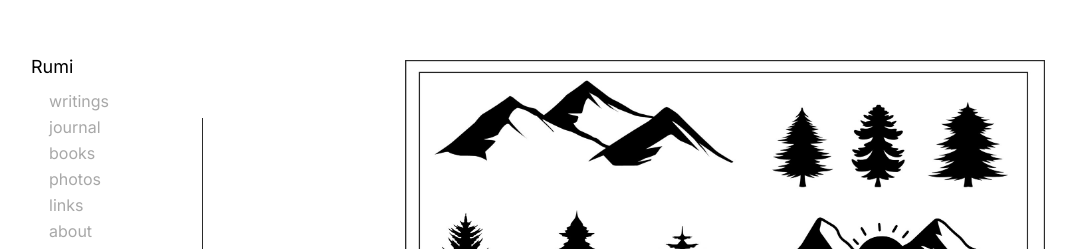
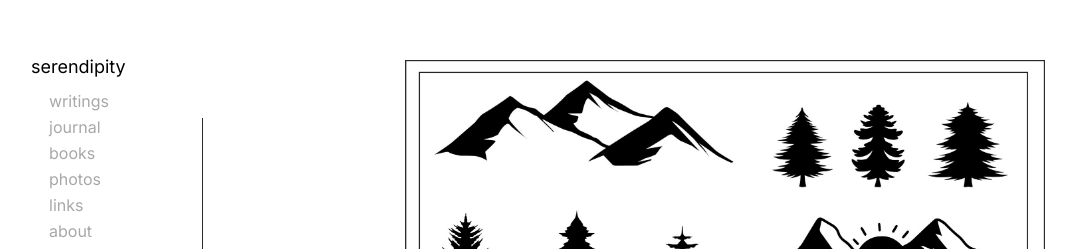
Before and after one commit to nazirmusawer/nazirmusawer.github.io, a Jekyll site: the page built from photos.md, in a window 1280 px wide. Shown: the top 249 px of the page, without its empty margins (25-1101 px from the left). Built offline with Jekyll 4.4.1, drawn with Linux system fonts in a browser that asks for light colours.

Commit message:
Update _config.yml

```diff
--- a/_config.yml
+++ b/_config.yml
@@ -1,5 +1,5 @@
 theme: minima
 title: serendipity.
-author_name: Rumi
+author_name: serendipity
 description: Personal writings and memories
 rss: false
```
